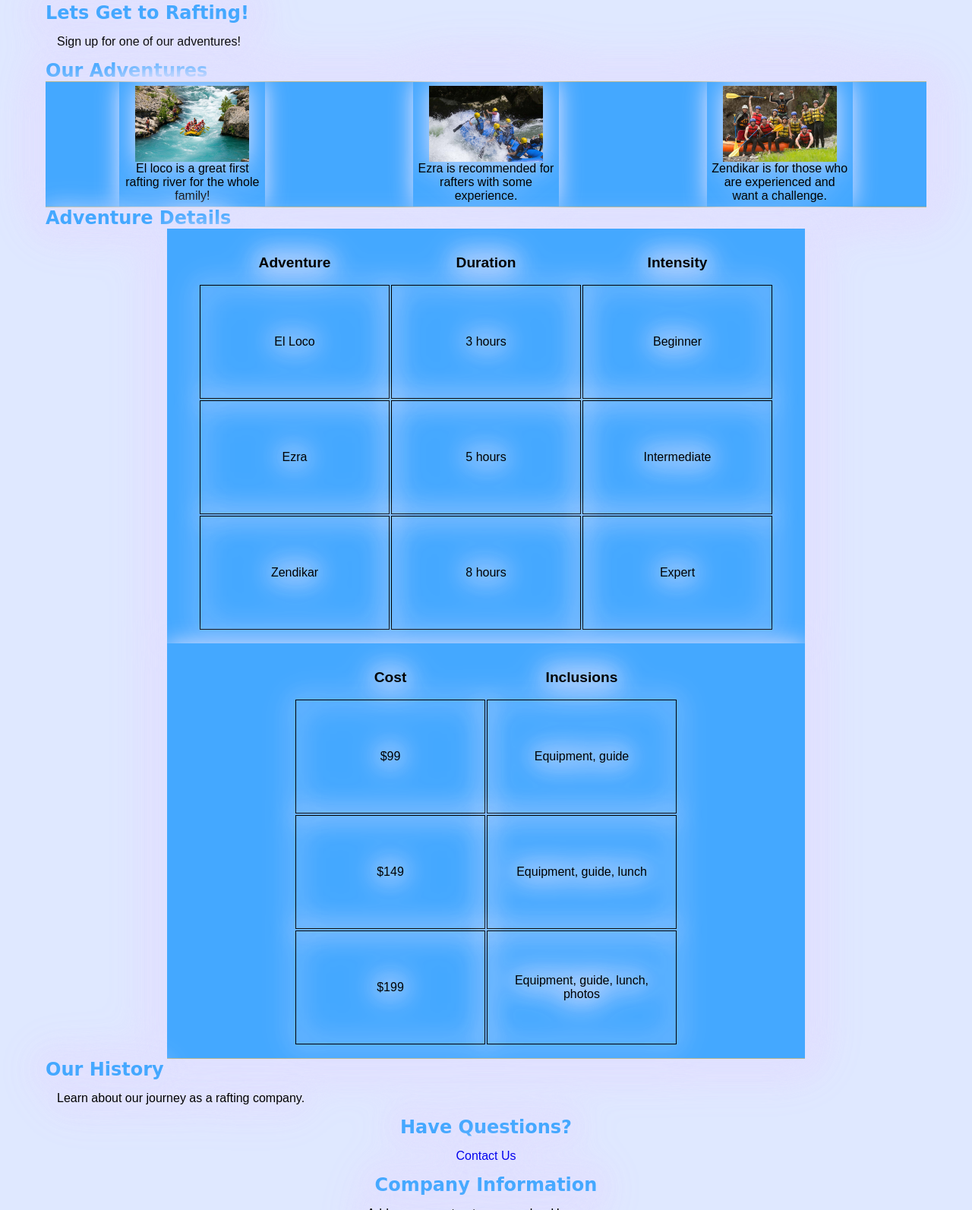
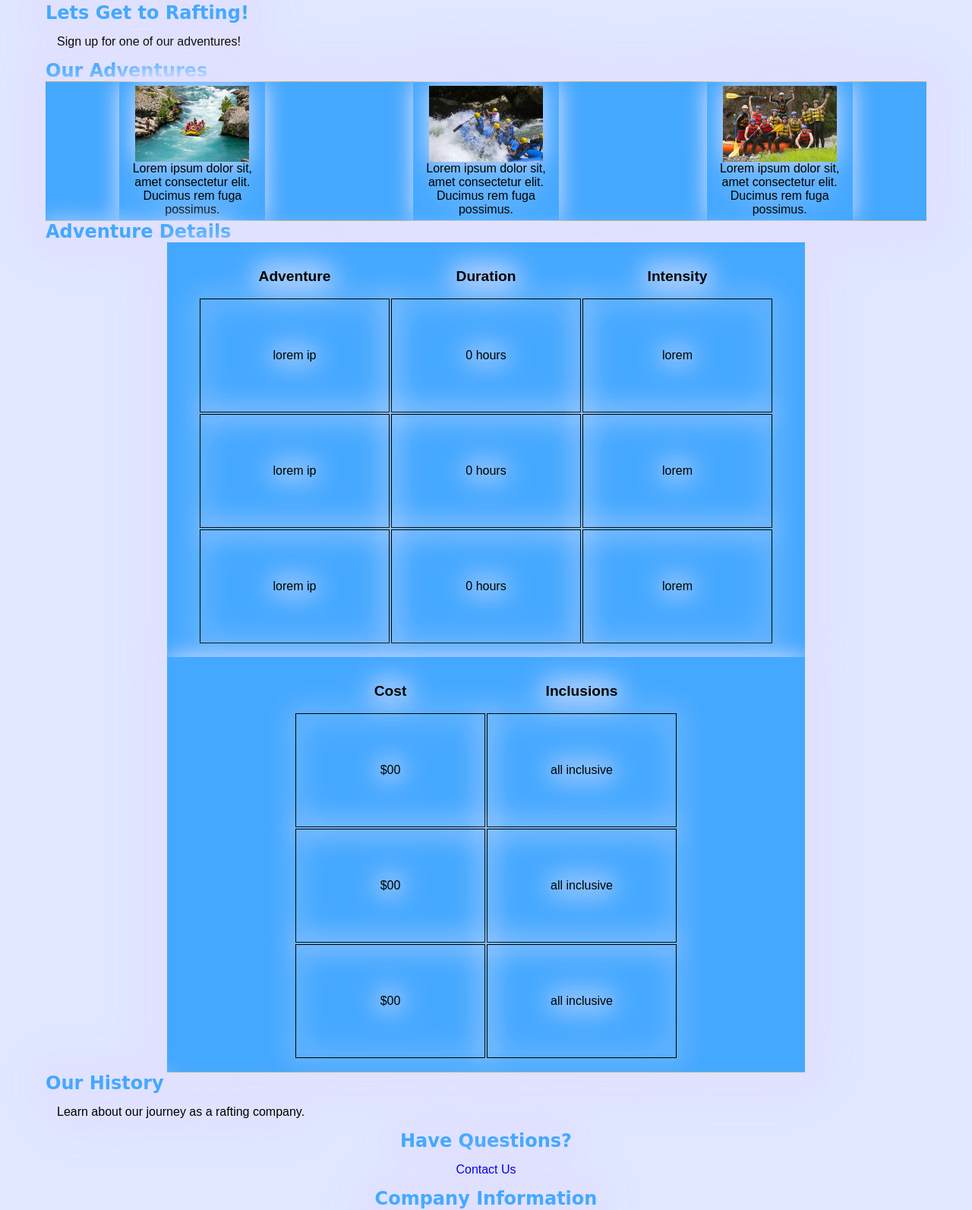
Before and after one commit to whdiaz/wdd130, a plain HTML site: page wwr/trips.html in a window 1280 px wide. Shown: the part 867-2460 px from the top of the page at 76% size. Drawn offline with Linux system fonts and the light colour scheme; a web font is replaced by a local one.

Commit message:
fixed trips page

```diff
--- a/wwr/trips.html
+++ b/wwr/trips.html
@@ -39,7 +39,8 @@
                 alt="White Water Rafting close up"
               />
               <figcaption>
-                El loco is a great first rafting river for the whole family!
+                Lorem ipsum dolor sit, amet consectetur elit. Ducimus rem fuga
+                possimus.
               </figcaption>
             </figure>
             <figure>
@@ -48,7 +49,8 @@
                 alt="White Water Rafting Far Away"
               />
               <figcaption>
-                Ezra is recommended for rafters with some experience.
+                Lorem ipsum dolor sit, amet consectetur elit. Ducimus rem fuga
+                possimus.
               </figcaption>
             </figure>
             <figure>
@@ -57,7 +59,8 @@
                 alt="White Water Rafting very far away"
               />
               <figcaption>
-                Zendikar is for those who are experienced and want a challenge.
+                Lorem ipsum dolor sit, amet consectetur elit. Ducimus rem fuga
+                possimus.
               </figcaption>
             </figure>
           </div>
@@ -71,19 +74,19 @@
               <th>Intensity</th>
             </tr>
             <tr>
-              <td>El Loco</td>
-              <td>3 hours</td>
-              <td>Beginner</td>
+              <td>lorem ip</td>
+              <td>0 hours</td>
+              <td>lorem</td>
             </tr>
             <tr>
-              <td>Ezra</td>
-              <td>5 hours</td>
-              <td>Intermediate</td>
+              <td>lorem ip</td>
+              <td>0 hours</td>
+              <td>lorem</td>
             </tr>
             <tr>
-              <td>Zendikar</td>
-              <td>8 hours</td>
-              <td>Expert</td>
+              <td>lorem ip</td>
+              <td>0 hours</td>
+              <td>lorem</td>
             </tr>
           </table>
           <table class="table2">
@@ -92,16 +95,16 @@
               <th>Inclusions</th>
             </tr>
             <tr>
-              <td>$99</td>
-              <td>Equipment, guide</td>
+              <td>$00</td>
+              <td>all inclusive</td>
             </tr>
             <tr>
-              <td>$149</td>
-              <td>Equipment, guide, lunch</td>
+              <td>$00</td>
+              <td>all inclusive</td>
             </tr>
             <tr>
-              <td>$199</td>
-              <td>Equipment, guide, lunch, photos</td>
+              <td>$00</td>
+              <td>all inclusive</td>
             </tr>
           </table>
         </section>
```
